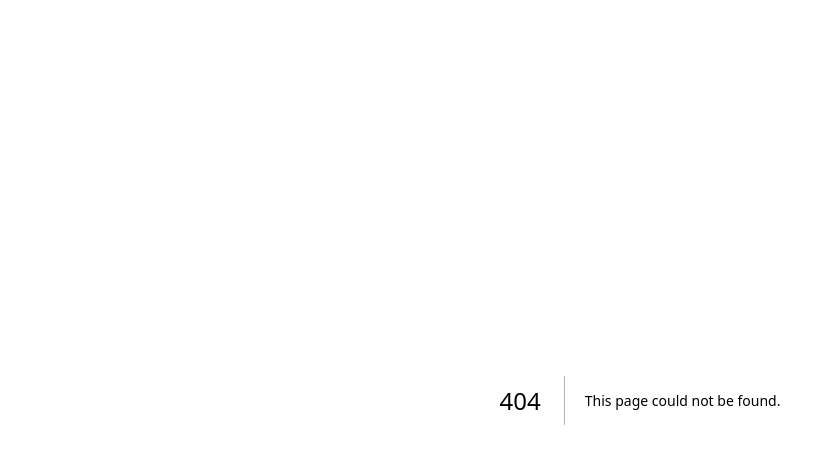
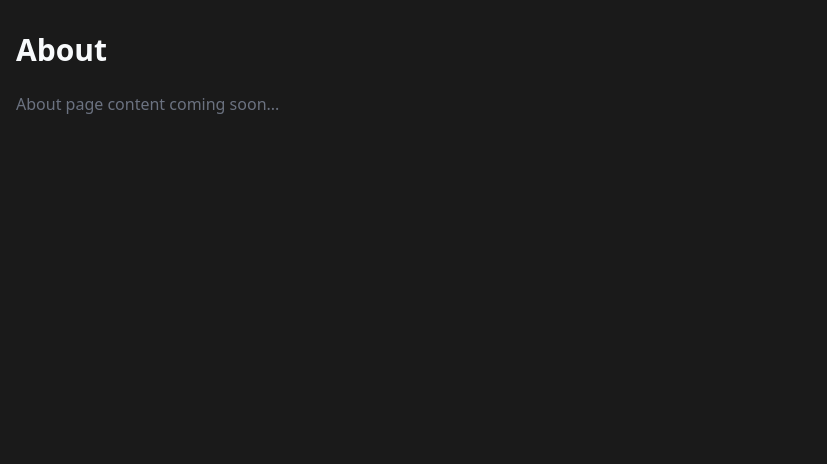
Before and after one commit to dscheigs/scheigstopia, a Next.js app: page /about in a window 1280 px wide. Before the commit this address had no page. Shown: the top 464 px of the page, without its empty margins (0-827 px from the left). Built offline with nearby package versions, Linux system fonts and the light colour scheme.

Commit message:
feat: add stub pages

```diff
--- /dev/null
+++ b/src/app/about/page.tsx
@@ -0,0 +1,8 @@
+export default function About() {
+    return (
+        <div className="container mx-auto px-4 py-8">
+            <h1 className="text-3xl font-bold text-foreground mb-6">About</h1>
+            <p className="text-muted">About page content coming soon...</p>
+        </div>
+    );
+}
--- /dev/null
+++ b/src/app/skills/page.tsx
@@ -0,0 +1,8 @@
+export default function Skills() {
+    return (
+        <div className="container mx-auto px-4 py-8">
+            <h1 className="text-3xl font-bold text-foreground mb-6">Skills</h1>
+            <p className="text-muted">Skills page content coming soon...</p>
+        </div>
+    );
+}
```
